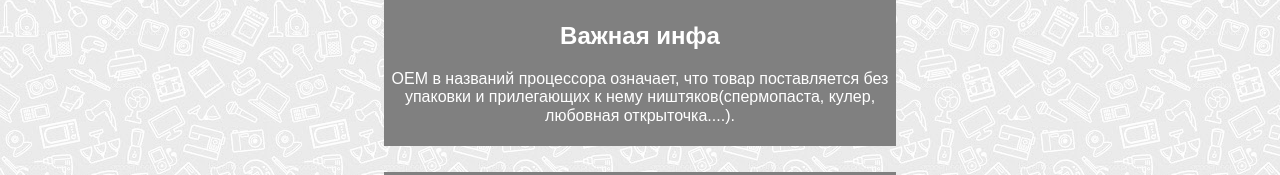
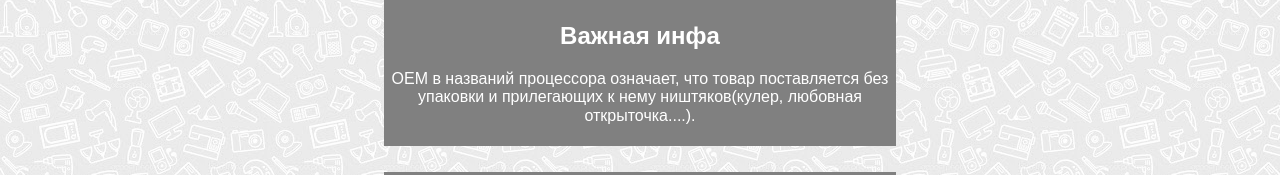
Before and after one commit to solares17/solares17.github.io, a plain HTML site: page css/ssi/menu.html in a window 1280 px wide. Shown: the part 248-423 px from the top of the page. Drawn offline with Linux system fonts and the light colour scheme.

Commit message:
Update menu.html

```diff
--- a/css/ssi/menu.html
+++ b/css/ssi/menu.html
@@ -31,7 +31,7 @@
 			</section>
 			<section class="proc">
 				<h2>Важная инфа</h2>
-				<p>OEM в названий процессора означает, что товар поставляется без упаковки и прилегающих к нему ништяков(спермопаста, кулер, любовная открыточка....).</p>
+				<p>OEM в названий процессора означает, что товар поставляется без упаковки и прилегающих к нему ништяков(кулер, любовная открыточка....).</p>
 			</section>
 
 			<section class="proc">
```
